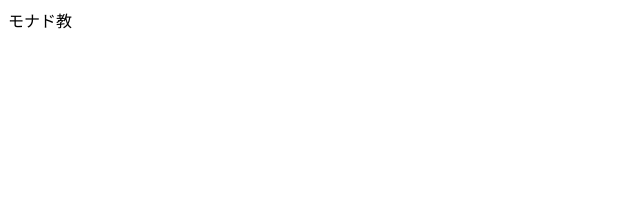
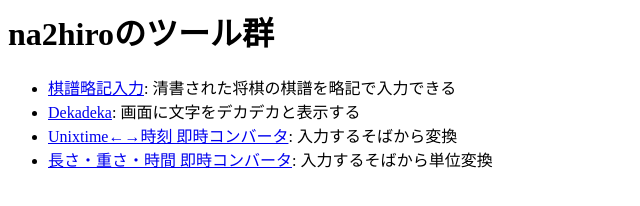
Before and after one commit to na2hiro/na2hiro.github.io, a plain HTML site: page index.html in a window 1280 px wide. Shown: the whole page, without its empty margins (0-640 px from the left). Drawn offline with Linux system fonts and the light colour scheme.

Commit message:
Add links to tools on github

```diff
--- a/index.html
+++ b/index.html
@@ -1 +1,9 @@
-モナド教
+<title>na2hiroのツール群</title>
+
+<h1>na2hiroのツール群</h1>
+<ul>
+    <li><a href="./kifu-abbrev-input/">棋譜略記入力</a>: 清書された将棋の棋譜を略記で入力できる</li>
+    <li><a href="./dekadeka/">Dekadeka</a>: 画面に文字をデカデカと表示する</li>
+    <li><a href="./immediate-converters/unixtime.html">Unixtime←→時刻 即時コンバータ</a>: 入力するそばから変換</li>
+    <li><a href="./immediate-converters/units.html">長さ・重さ・時間 即時コンバータ</a>: 入力するそばから単位変換</li>
+</ul>
```
Also changed, not shown: 1 other file.
